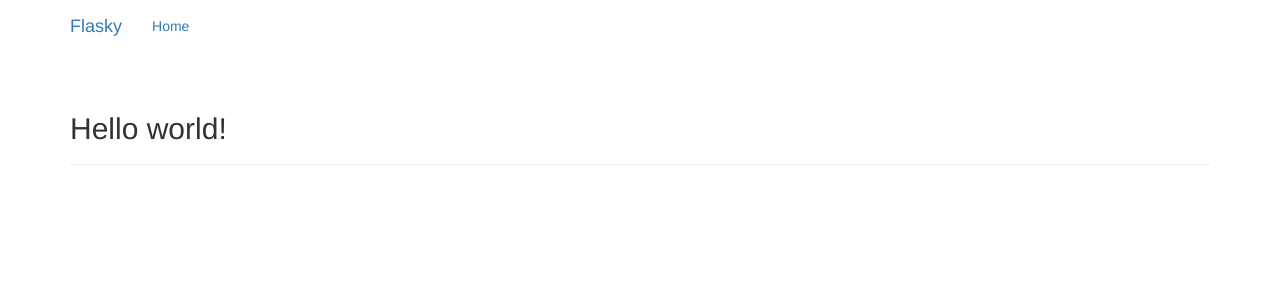
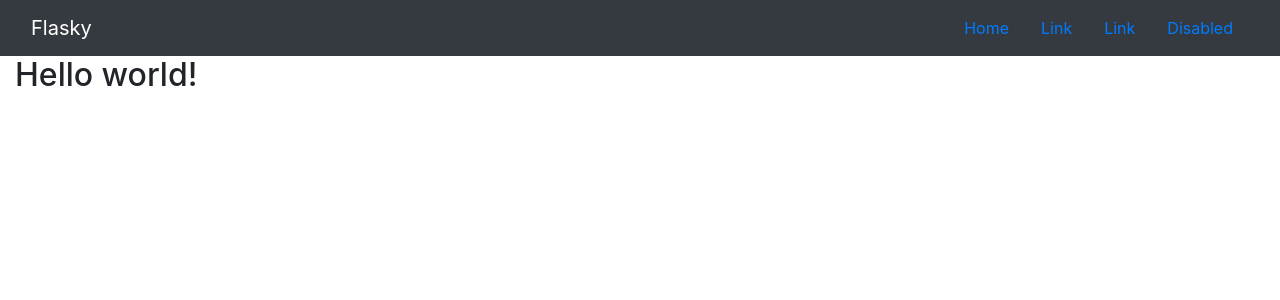
Before and after one commit to D-Mbithi/flask-web-development-code, a Flask app: page / in a window 1280 px wide. Shown: the top 300 px of the page. Run offline with Flask 2, Linux system fonts and the light colour scheme; some libraries are stand-ins or nearby versions.

Commit message:
Update static files

```diff
--- a/flasky/hello.py
+++ b/flasky/hello.py
@@ -26,7 +26,6 @@ def agent():
 @app.route('/user/<int:user_id>')
 def get_user(user_id):
 #    user = load_user(user_id)
-
     if not user:
         abort(404)
     return '<h2>Hello, {}</h2>'.format(user)
@@ -34,7 +33,7 @@ def get_user(user_id):
 
 @app.errorhandler(404)
 def page_not_found(e):
-    return render_template('404.html'),404
+    return render_template('404.html'), 404
 
 
 @app.errorhandler(500)
--- a/flasky/templates/base.html
+++ b/flasky/templates/base.html
@@ -1,19 +1,22 @@
-{% extends 'bootstrap/base.html' %}
-
 <!DOCTYPE html>
 <html lang="en">
   <head>
     <meta charset="UTF-8">
     <title>Flasky: {% block title %}{% endblock %}</title>
+    <link rel="stylesheet" href="static/css/bootstrap.min.css" media="all">
     <link rel="stylesheet" href="static/css/main.css" media="all">
   </head>
   <body>
     <!-- Header Section -->
     {% block header %}
+      {% include 'partials/header.html' %}
     {% endblock %}
 
     <!-- Main content -->
-    {% block content %}{% endblock %}
+    <main class='mmain container-fluid'>
+      {% block content %}
+      {% endblock %}
+    </main>
 
     <!-- Footer Section -->
     {% block footer %}
--- a/flasky/templates/index.html
+++ b/flasky/templates/index.html
@@ -10,9 +10,5 @@ Home Page
 
 
 {% block content %}
-<main class="container">
-  <div class="page-header">
-    <h2>Hello world!</h2>
-  </div>
-</main>
+  <h2>Hello world!</h2>
 {% endblock %}
--- a/flasky/templates/partials/header.html
+++ b/flasky/templates/partials/header.html
@@ -1,16 +1,30 @@
-{% block navbar %}
+<header class='header'>
+<!-- Navigation section -->
+  <section class="navigation">
     <div class="navbar navbar-dark bg-dark">
-  <div class="container">
+      <div class="container-fluid">
         <div class="navbar-header">
           <a class="navbar-brand" href="">Flasky</a>
         </div>
-    <div class="collapse navbar-collapse">
-      <ul class="nav navbar-nav">
-        <li class="navbar-item active">
-          <a class="navbar-link" href="">Home</a>
+        <ul class="nav justify-content-center">
+          <li class="nav-item">
+            <a class="nav-link active" href="#">Home</a>
+          </li>
+          <li class="nav-item">
+            <a class="nav-link" href="#">Link</a>
+          </li>
+          <li class="nav-item">
+            <a class="nav-link" href="#">Link</a>
+          </li>
+          <li class="nav-item">
+            <a class="nav-link" href="#">Disabled</a>
           </li>
         </ul>
       </div>
     </div>
-</div>
-{% endblock %}
+  </section>
+
+  <!-- Hero section -->
+  <section class="hero">
+  </section>
+</header>
```
Lines whose indentation alone changed are shown as unchanged.
